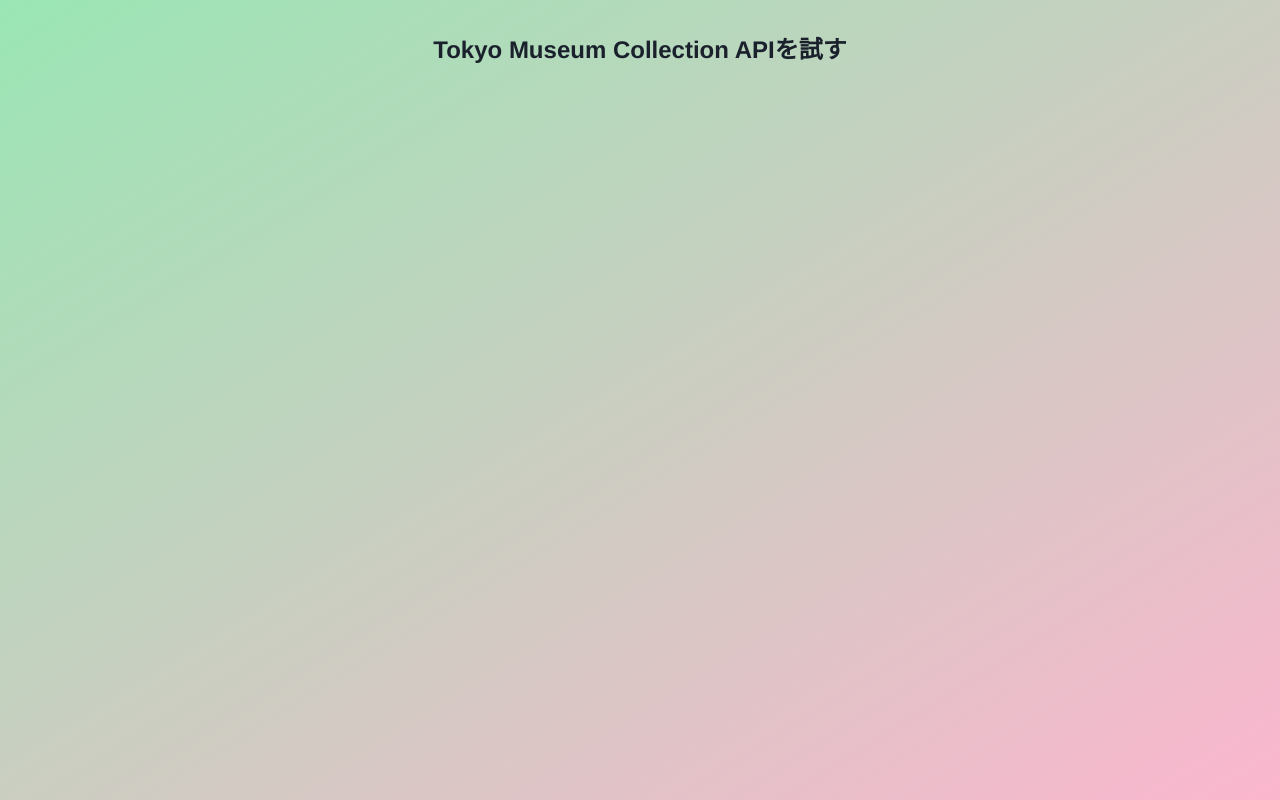
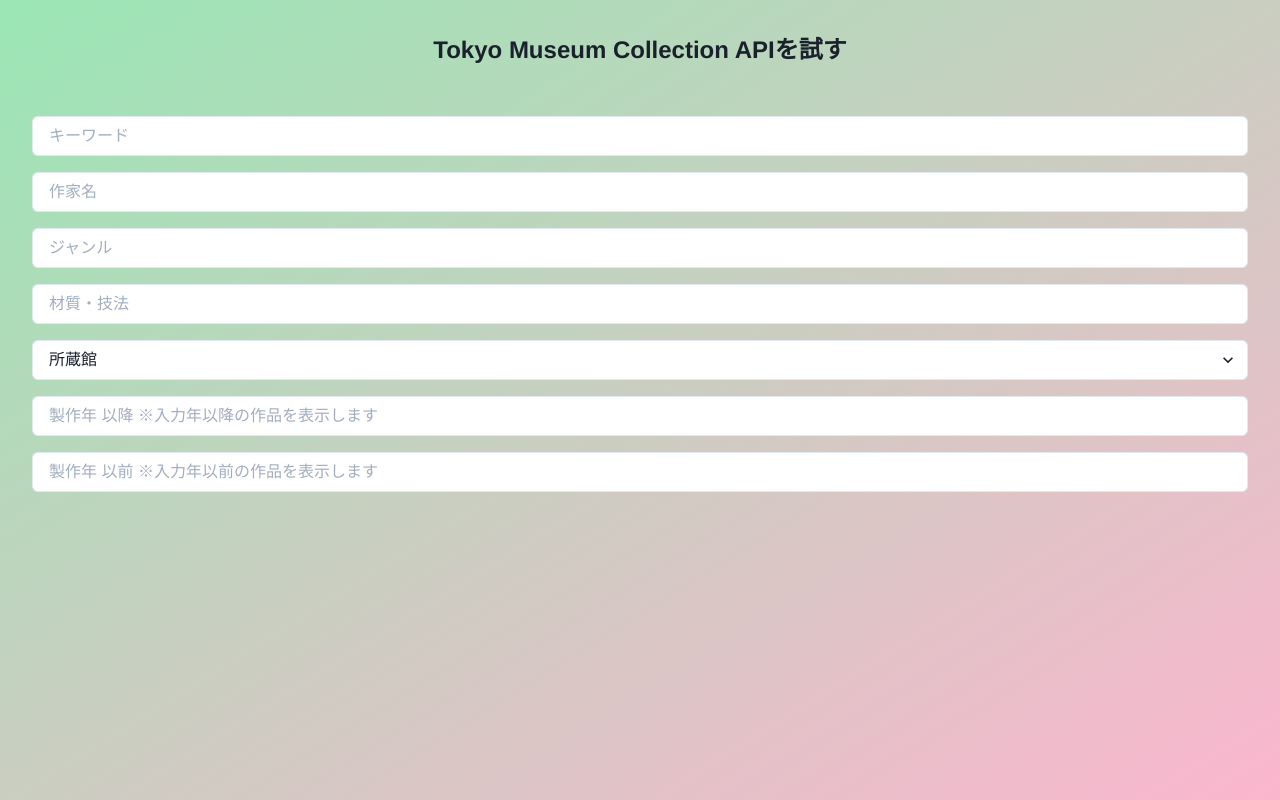
Before and after one commit to hiroko-ino/metropolitan-api-with-chakra-ui, a React (Create React App) app: page / in a window 1280 px wide. Built offline with nearby package versions, Linux system fonts and the light colour scheme.

Commit message:
Inputの用意

```diff
--- a/src/App.tsx
+++ b/src/App.tsx
@@ -3,16 +3,34 @@
   ChakraProvider,
   Box,
   Text,
+  Input,
+  Select,
 } from "@chakra-ui/react"
 import { INDEX_DATA } from "./const"
 import theme from "./theme"
 
 export const App = () => (
   <ChakraProvider theme={theme}>
-    <Box p="8" minH="100vh" bgGradient='linear(to-br, green.200, pink.200)'>
+    <Box p={8} minH="100vh" bgGradient='linear(to-br, green.200, pink.200)'>
       <Text align="center" fontSize="2xl" fontWeight={600}>
         {INDEX_DATA.SITENAME}
       </Text>
+      <Box pt={10}>
+        <Input placeholder="キーワード" backgroundColor="#fff" my={2} />
+        <Input placeholder="作家名" backgroundColor="#fff" my={2} />
+        <Input placeholder="ジャンル" backgroundColor="#fff" my={2} />
+        <Input placeholder="材質・技法" backgroundColor="#fff" my={2} />
+        <Select placeholder="所蔵館" backgroundColor="#fff" my={2}>
+          <option value="edo-tokyo-museum">江戸東京博物館</option>
+          <option value="topmuseum">東京都写真美術館</option>
+          <option value="mot-art-museum">東京都現代美術館</option>
+          <option value="tatemonoen">江戸東京たてもの園</option>
+          <option value="tobikan">東京都美術館</option>
+          <option value="teien-art-museum">庭園美術館</option>
+        </Select>
+        <Input placeholder="製作年 以降 ※入力年以降の作品を表示します" backgroundColor="#fff" my={2} />
+        <Input placeholder="製作年 以前 ※入力年以前の作品を表示します" backgroundColor="#fff" my={2} />
+      </Box>
     </Box>
   </ChakraProvider>
 )
```
